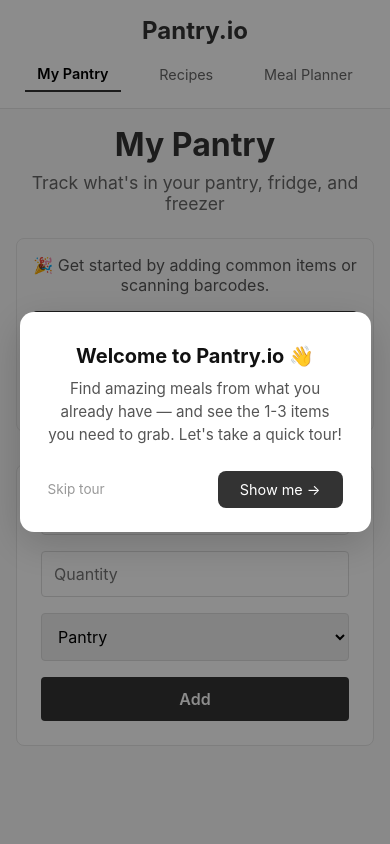
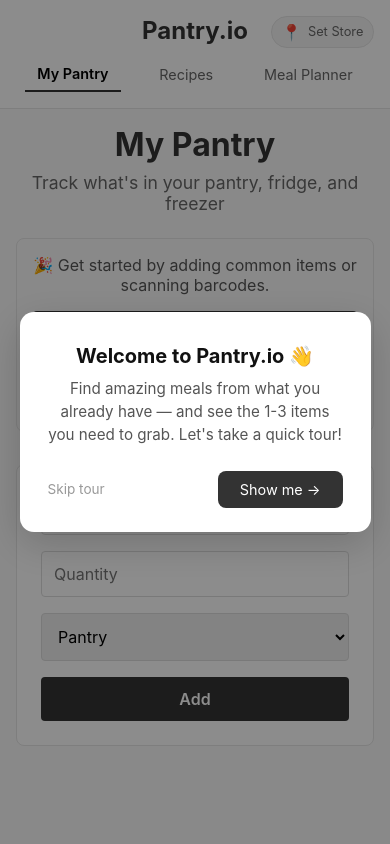
Before and after one commit to crh225/pantry.io, a React (Create React App) app: page / in a window 390 px wide. Shown: the top 844 px of the page. Built offline with nearby package versions, Linux system fonts and the light colour scheme.

Commit message:
feat: enhance store selection UI with store badge and modal for Kroger store management

```diff
--- a/src/components/MealPlannerPage.css
+++ b/src/components/MealPlannerPage.css
@@ -25,6 +25,21 @@
   font-size: 0.95rem;
 }
 
+.store-prompt {
+  text-align: center;
+  padding: 0.75rem 1rem;
+  background: #fff8e6;
+  border: 1px solid #ffe0a6;
+  border-radius: 8px;
+  color: #856404;
+  font-size: 0.9rem;
+  margin-bottom: 1.5rem;
+}
+
+.store-prompt span {
+  margin-right: 0.25rem;
+}
+
 @media (max-width: 768px) {
   .meal-planner { padding: 1rem; }
 }
--- a/src/components/MealPlannerPage.tsx
+++ b/src/components/MealPlannerPage.tsx
@@ -1,6 +1,6 @@
 import React, { useState } from 'react';
 import { useAppSelector, useAppDispatch } from '../store/hooks';
-import { kroger, KrogerStore } from '../services/kroger';
+import { kroger } from '../services/kroger';
 import { setSelected } from '../store/slices/recipeSlice';
 import { fetchRecipeById } from '../store/slices/recipeThunks';
 import { addToBag } from '../store/slices/mealPlanSlice';
@@ -8,7 +8,6 @@
 import { MealNights } from './MealNights';
 import { ShoppingBag } from './ShoppingBag';
 import { RecipeSelector } from './RecipeSelector';
-import { KrogerStorePicker } from './KrogerStorePicker';
 import { RecipeDetail } from './recipe/RecipeDetail';
 import { Recipe } from '../types';
 import './MealPlannerPage.css';
@@ -16,9 +15,9 @@
 export const MealPlannerPage: React.FC = () => {
   const [selectingNight, setSelectingNight] = useState<string | null>(null);
   const [viewingRecipe, setViewingRecipe] = useState(false);
-  const [selectedStore, setSelectedStore] = useState<KrogerStore | null>(() => kroger.getSelectedStore());
   const { nights, bag } = useAppSelector(s => s.mealPlan);
   const dispatch = useAppDispatch();
+  const hasStore = kroger.getSelectedStore() !== null;
 
   const handleViewRecipe = (r: Recipe) => {
     dispatch(setSelected(r));
@@ -30,18 +29,18 @@
     const full = await recipeApi.getById(r.id);
     if (full) dispatch(addToBag(full.ingredients));
   };
-  const handleStoreSelect = (store: KrogerStore) => {
-    kroger.setStore(store);
-    setSelectedStore(store);
-  };
 
   if (viewingRecipe) return <div className="meal-planner"><RecipeDetail onBack={() => setViewingRecipe(false)} /></div>;
   if (selectingNight) return <div className="meal-planner"><RecipeSelector nightId={selectingNight} onDone={() => setSelectingNight(null)} /></div>;
   return (
     <div className="meal-planner">
       <div className="planner-header"><h1>Meal Planner</h1><p>Plan your meals, price them at Kroger, and go pick up</p></div>
+      {kroger.isConfigured() && !hasStore && (
+        <div className="store-prompt">
+          <span>📍</span> Set your Kroger store in the header to see local prices
+        </div>
+      )}
       <MealNights nights={nights} onSelectNight={setSelectingNight} onViewRecipe={handleViewRecipe} onAddToBag={handleAddToBag} />
-      {kroger.isConfigured() && <KrogerStorePicker onSelect={handleStoreSelect} selectedStore={selectedStore} />}
       <ShoppingBag bag={bag} />
     </div>
   );
--- a/src/components/common/Header.css
+++ b/src/components/common/Header.css
@@ -83,3 +83,105 @@
     font-size: 0.85rem;
   }
 }
+
+/* Store badge */
+.store-badge {
+  display: flex;
+  align-items: center;
+  gap: 0.4rem;
+  padding: 0.4rem 0.75rem;
+  background: #f5f5f5;
+  border: 1px solid #e5e5e5;
+  border-radius: 20px;
+  font-size: 0.85rem;
+  color: #666;
+  cursor: pointer;
+  transition: all 0.2s;
+}
+
+.store-badge:hover {
+  background: #eee;
+  border-color: #ccc;
+}
+
+.store-badge-icon {
+  font-size: 1rem;
+}
+
+.store-badge-name {
+  max-width: 120px;
+  overflow: hidden;
+  text-overflow: ellipsis;
+  white-space: nowrap;
+}
+
+/* Store modal */
+.store-modal-overlay {
+  position: fixed;
+  top: 0;
+  left: 0;
+  right: 0;
+  bottom: 0;
+  background: rgba(0, 0, 0, 0.5);
+  display: flex;
+  align-items: flex-start;
+  justify-content: center;
+  padding-top: 5rem;
+  z-index: 1000;
+}
+
+.store-modal {
+  background: white;
+  border-radius: 12px;
+  width: 90%;
+  max-width: 400px;
+  position: relative;
+  box-shadow: 0 10px 40px rgba(0, 0, 0, 0.2);
+}
+
+.store-modal .store-picker {
+  border: none;
+  border-radius: 12px;
+}
+
+.store-modal-close {
+  position: absolute;
+  top: 0.75rem;
+  right: 0.75rem;
+  width: 32px;
+  height: 32px;
+  border-radius: 50%;
+  background: #f5f5f5;
+  border: none;
+  font-size: 1.25rem;
+  color: #666;
+  cursor: pointer;
+  z-index: 1;
+}
+
+.store-modal-close:hover {
+  background: #333;
+  color: white;
+}
+
+@media (max-width: 768px) {
+  .store-badge {
+    position: absolute;
+    top: 1rem;
+    right: 1rem;
+    padding: 0.3rem 0.6rem;
+    font-size: 0.8rem;
+  }
+
+  .store-badge-name {
+    max-width: 80px;
+  }
+
+  .header-content {
+    position: relative;
+  }
+
+  .store-modal-overlay {
+    padding-top: 2rem;
+  }
+}
--- a/src/components/common/Header.tsx
+++ b/src/components/common/Header.tsx
@@ -1,4 +1,6 @@
-import React from 'react';
+import React, { useState, useEffect } from 'react';
+import { kroger, KrogerStore } from '../../services/kroger';
+import { KrogerStorePicker } from '../KrogerStorePicker';
 import './Header.css';
 
 interface HeaderProps {
@@ -7,7 +9,17 @@
 }
 
 export const Header: React.FC<HeaderProps> = ({ onNavClick, currentPage }) => {
+  const [showStorePicker, setShowStorePicker] = useState(false);
+  const [selectedStore, setSelectedStore] = useState<KrogerStore | null>(() => kroger.getSelectedStore());
+
+  const handleStoreSelect = (store: KrogerStore) => {
+    kroger.setStore(store);
+    setSelectedStore(store);
+    setShowStorePicker(false);
+  };
+
   return (
+    <>
       <header className="header">
         <div className="header-content">
           <h1 className="logo" onClick={() => onNavClick('pantry')} style={{ cursor: 'pointer' }}>Pantry.io</h1>
@@ -31,7 +43,23 @@
               Meal Planner
             </button>
           </nav>
+          {kroger.isConfigured() && (
+            <button className="store-badge" onClick={() => setShowStorePicker(true)}>
+              <span className="store-badge-icon">📍</span>
+              <span className="store-badge-name">{selectedStore?.name || 'Set Store'}</span>
+            </button>
+          )}
         </div>
       </header>
+
+      {showStorePicker && (
+        <div className="store-modal-overlay" onClick={() => setShowStorePicker(false)}>
+          <div className="store-modal" onClick={e => e.stopPropagation()}>
+            <button className="store-modal-close" onClick={() => setShowStorePicker(false)}>×</button>
+            <KrogerStorePicker onSelect={handleStoreSelect} selectedStore={selectedStore} />
+          </div>
+        </div>
+      )}
+    </>
   );
 };
```
Lines whose indentation alone changed are shown as unchanged.
